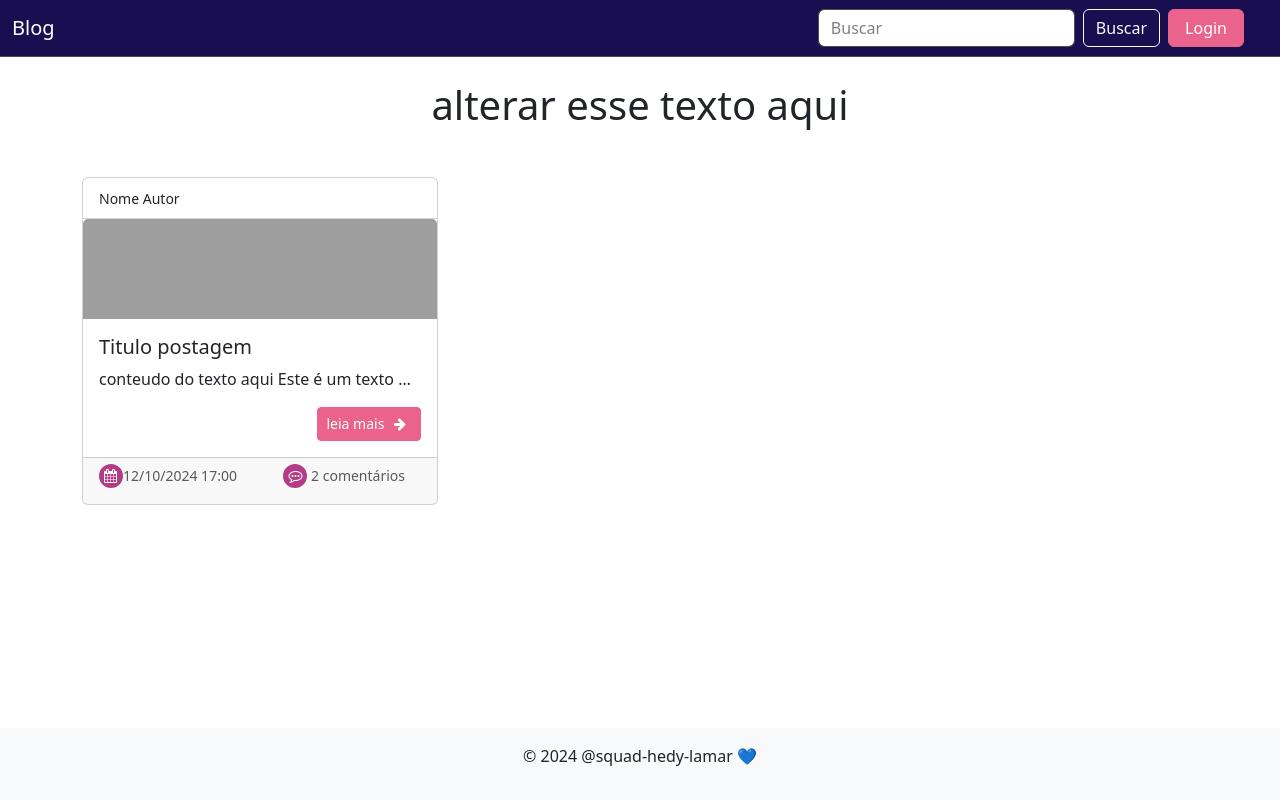
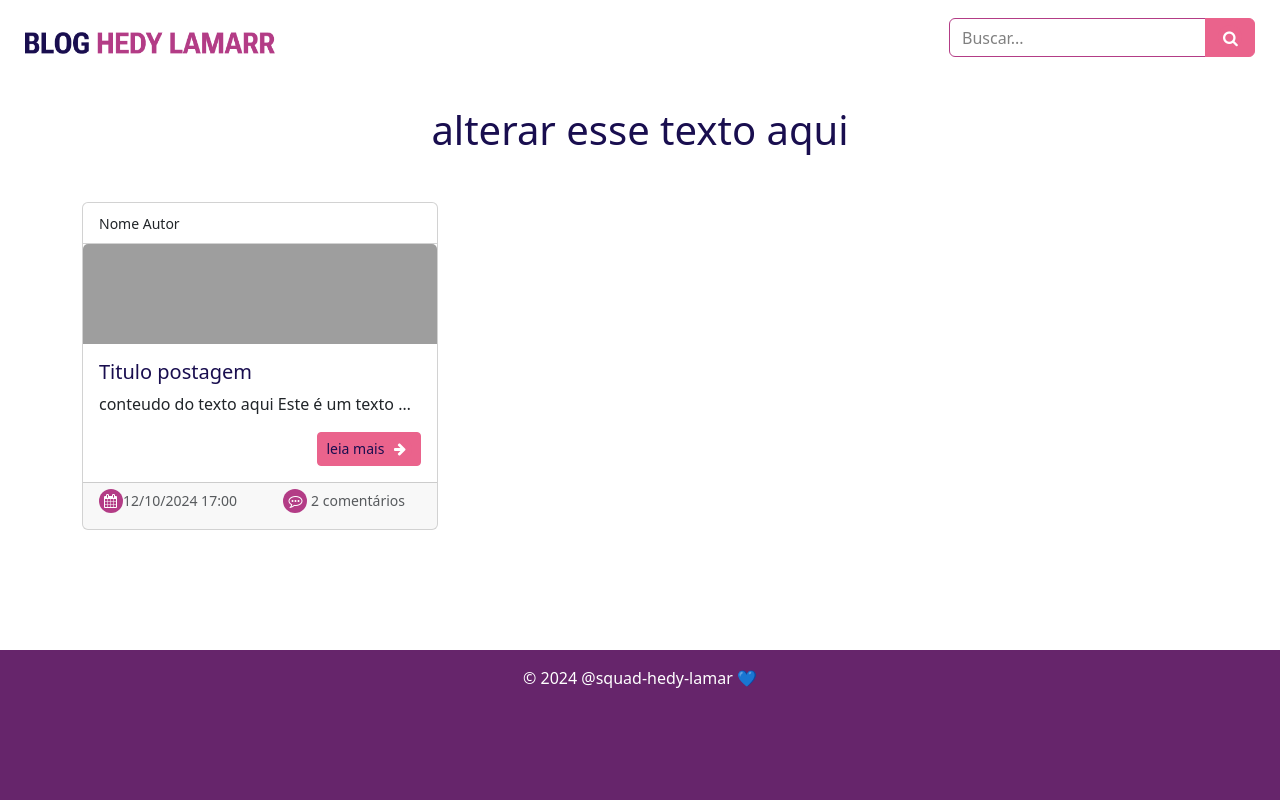
Before and after one commit to squad-hedy-lamar/squad-hedy-lamar_blog-desafio-final, a Django app: page / in a window 1280 px wide. Run offline with Django 5.2, Linux system fonts and the light colour scheme; some libraries are stand-ins or nearby versions; grey boxes are pictures that could not be loaded.

Commit message:
Ajustando template.

```diff
--- a/blog/templates/base.html
+++ b/blog/templates/base.html
@@ -15,8 +15,10 @@
 <body class="d-flex flex-column min-vh-100">
     <!-- Header / Navbar -->
     <nav class="navbar navbar-expand-lg bg-dark border-bottom border-body navbar-blog" data-bs-theme="dark">
-        <div class="container-fluid">
-            <a class="navbar-brand" href="/">Blog</a>
+        <div class="container-fluid menu">
+            <a class="navbar-brand" href="/">
+            <img src="{% static 'img/logo.png' %}" alt="Logo" class="d-inline-block align-text-top logo">
+            </a>
             <button class="navbar-toggler" type="button" data-bs-toggle="collapse" data-bs-target="#navbarColor01" aria-controls="navbarColor01" aria-expanded="false" aria-label="Toggle navigation">
                 <span class="navbar-toggler-icon"></span>
             </button>
@@ -30,14 +32,13 @@
                   </li> -->
                 </ul>
                 <form class="d-flex" role="search">
-                    <input class="form-control me-2" type="search" placeholder="Buscar" aria-label="Search">
-                    <button class="btn btn-outline-light" type="submit">Buscar</button>
+                    <div class="input-group mb-3">
+                        <input type="text" class="form-control" placeholder="Buscar..." aria-label="Recipient's username" aria-describedby="button-addon2">
+                        <button class="btn btn-primary btn-icon" type="submit">
+                            <i class="fa fa-search" aria-hidden="true"></i>
+                        </button>
+                      </div>
                 </form>
-            </div>
-            <div class="d-flex align-items-center mx-2">
-            <button data-mdb-ripple-init type="button" class="btn btn-primary px-3 me-3">
-                Login
-            </button>
             </div>
         </div>
     </nav>
@@ -55,7 +56,7 @@
     </main>
 
     <!-- Footer -->
-    <footer class="bg-light text-center py-3">
+    <footer class="bg-light text-center py-3 footer">
         <p>&copy; 2024 @squad-hedy-lamar 💙</p>
     </footer>
 
--- a/static/css/styles.css
+++ b/static/css/styles.css
@@ -15,6 +15,7 @@
 
     .titulo-post {
       margin-top: 20px;
+      color: #190E4F !important;
     }
   }
 
@@ -37,13 +38,18 @@
 }
 
 .navbar-blog {
-  background-color: #190E4F !important;
-  border-color: #190E4F;
+  background-color: #FFF !important;
+  border-color: #FFF !important;
 }
 
 .btn-primary {
   background-color: #EA638C !important;
   border-color: #EA638C;
+
+  &:hover i {
+    background-color: #CF5089 !important;
+    transition: background-color 0.3s ease, border-color 0.3s ease;
+  }
 
   &:hover {
     background-color: #CF5089 !important;
@@ -64,6 +70,7 @@
 input {
   background-color:  #fff !important;
   color: black !important;
+  border-color: #B33C86 !important;
 }
 
 input::placeholder {
@@ -81,6 +88,25 @@ i {
   font-size: 8px;
 }
 
+a, h1, h2, h3, h4, h5 {
+  color: #190E4F !important;
+}
+
 .btn-icon i {
   background-color: #EA638C !important;
 }
+
+.footer {
+  background-color: #66256B !important;
+  color: #FFF !important;
+  height: 150px;
+}
+
+.menu {
+  padding: 10px 25px 0px 25px;
+}
+
+.logo {
+  width: 250px;
+  height: 22px;
+}
```
Also changed, not shown: static/img/logo.png (added).
